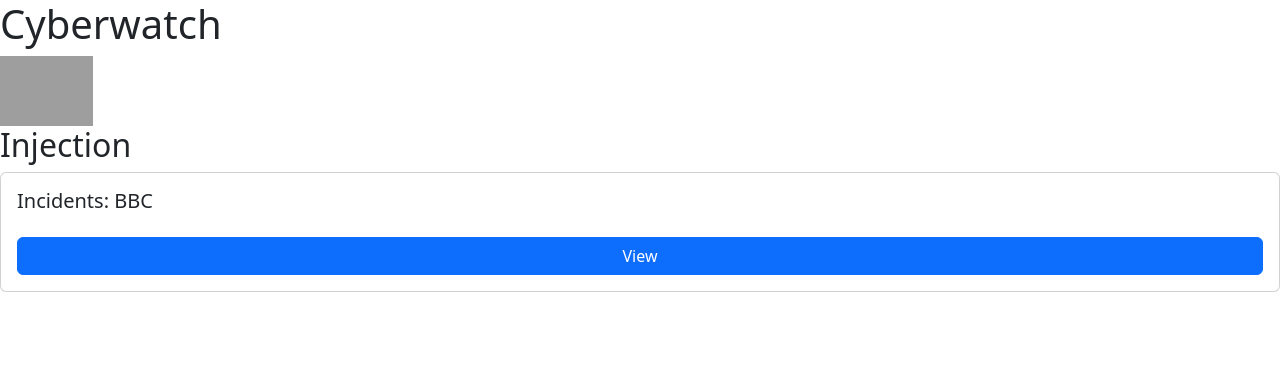
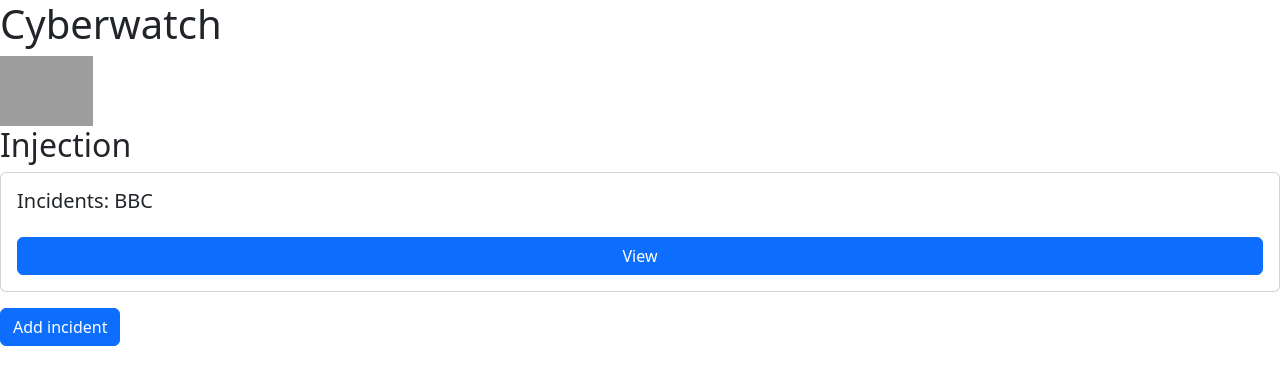
Before and after one commit to MrRoschin/Lucas-Yang---12SE-PWA-Task, a Flask app: page /incidents/8 in a window 1280 px wide. Shown: the top 385 px of the page. Run offline with Flask 3, Linux system fonts and the light colour scheme; data comes from the database, SQL or seed files in the repository; grey boxes are pictures that could not be loaded.

Commit message:
added button to add incident

```diff
--- a/app.py
+++ b/app.py
@@ -31,4 +31,9 @@ def incident_page(vul_id):
     print(vul_id) #this is a print statement to help you understand what data is being returned
     return render_template('incidents.html', vulnerability = new_result, incidents = result)
 
+@app.route('/add-incident/')
+def add_incident():
+    print('hi')
+    return render_template('add-incident.html', )
+
 app.run(debug=True, reloader_type='stat', port=3000)
--- a/templates/incidents.html
+++ b/templates/incidents.html
@@ -22,5 +22,5 @@
     </div>
     {% endfor %}
 </div>
-
+<a href="/add-incident/" class="btn btn-primary">Add incident</a>
 {% endblock %}
```
